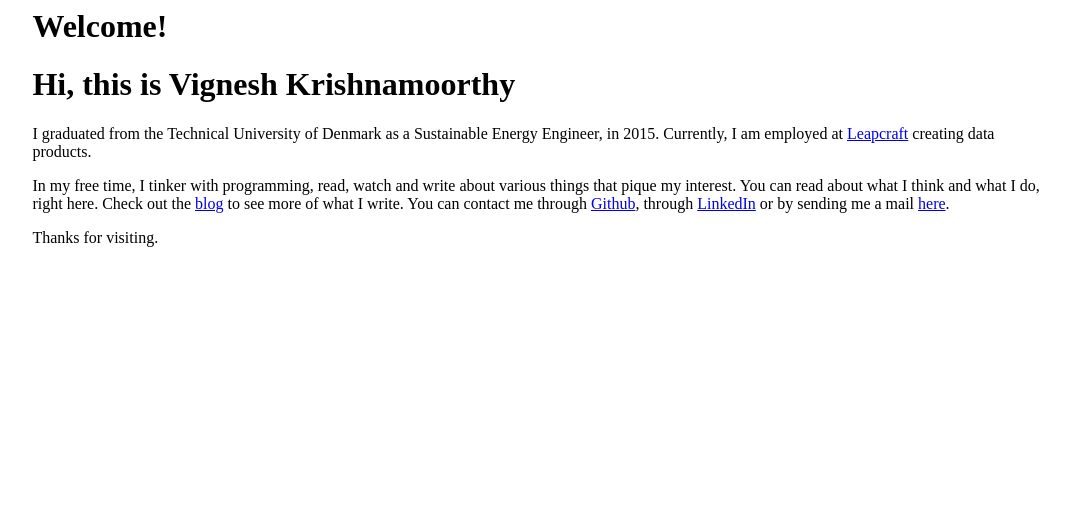
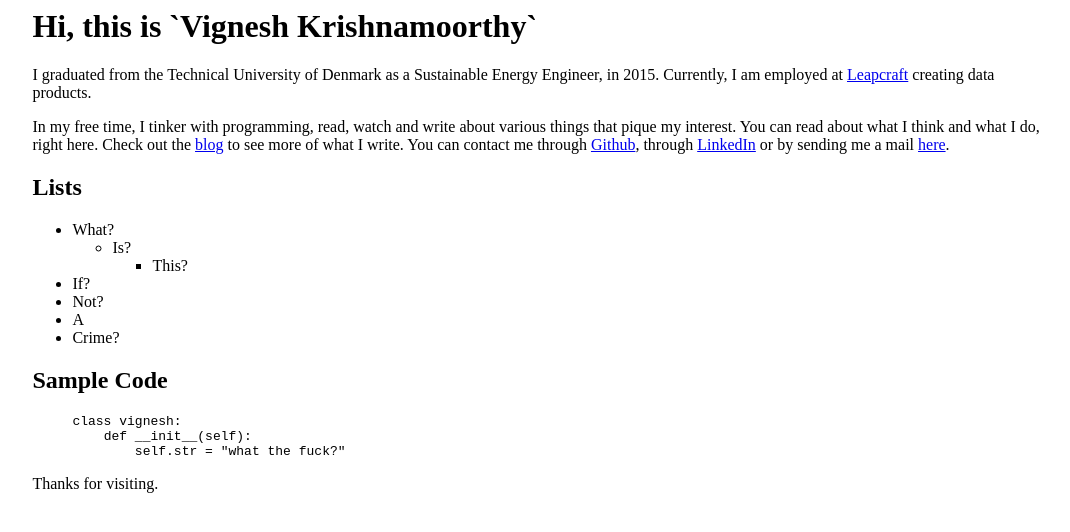
Before and after one commit to vignkri/vignkri.github.io, a Jekyll site: the page built from index.md, in a window 1280 px wide. Shown: the top 532 px of the page, without its empty margins (102-1172 px from the left). Built offline with Jekyll 4.4.1, drawn with Linux system fonts in a browser that asks for light colours; comment, search, counter and statistics services are not loaded.

Commit message:
Sample style guide for testing various elements.

```diff
--- a/index.md
+++ b/index.md
@@ -1,16 +1,35 @@
 ---
 layout: home
-title: Welcome!
+title:
 tags: [blog, home-page]
 image:
   feature:
   credit:
   creditlink:
 ---
-<h1>Hi, this is Vignesh Krishnamoorthy</h1>
+<h1>Hi, this is `Vignesh Krishnamoorthy`</h1>
 
 I graduated from the Technical University of Denmark as a Sustainable Energy Engineer, in 2015. Currently, I am employed at <a href="http://leapcraft.dk">Leapcraft</a> creating data products.
 
 In my free time, I tinker with programming, read, watch and write about various things that pique my interest. You can read about what I think and what I do, right here. Check out the <a href='blog'>blog</a> to see more of what I write. You can contact me through <a href="http://github.com/vignkri">Github</a>, through <a href='https://dk.linkedin.com/in/vigneshkrishnamoorthy'>LinkedIn</a> or by sending me a mail <a href='mailto:k.vignesh.krish@gmail.com?Subject=Hello%20!'>here</a>.
 
+
+## Lists
+
+- What?
+    - Is?
+        - This?
+- If?
+- Not?
+- A
+- Crime?
+
+## Sample Code
+
+{% highlight python %}
+class vignesh:
+    def __init__(self):
+        self.str = "what the fuck?"
+{% endhighlight %}
+
 Thanks for visiting.
```
